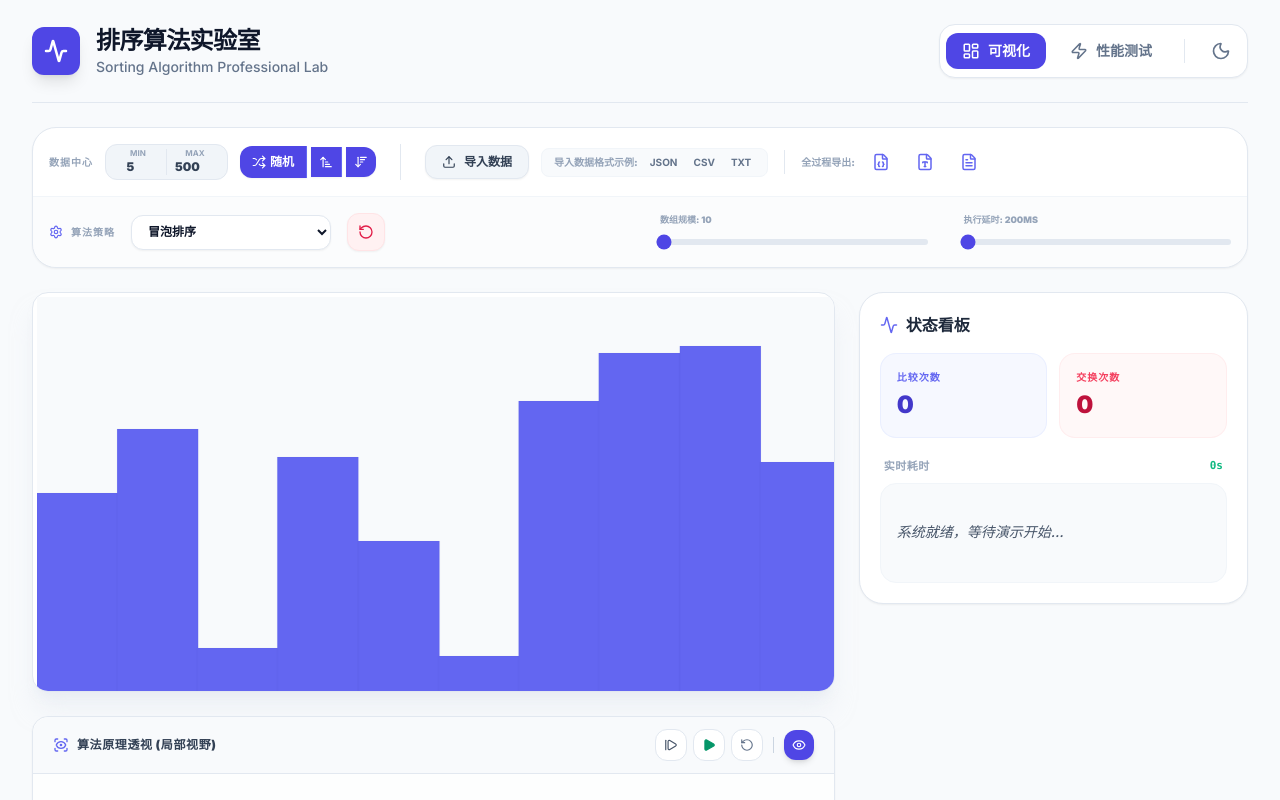
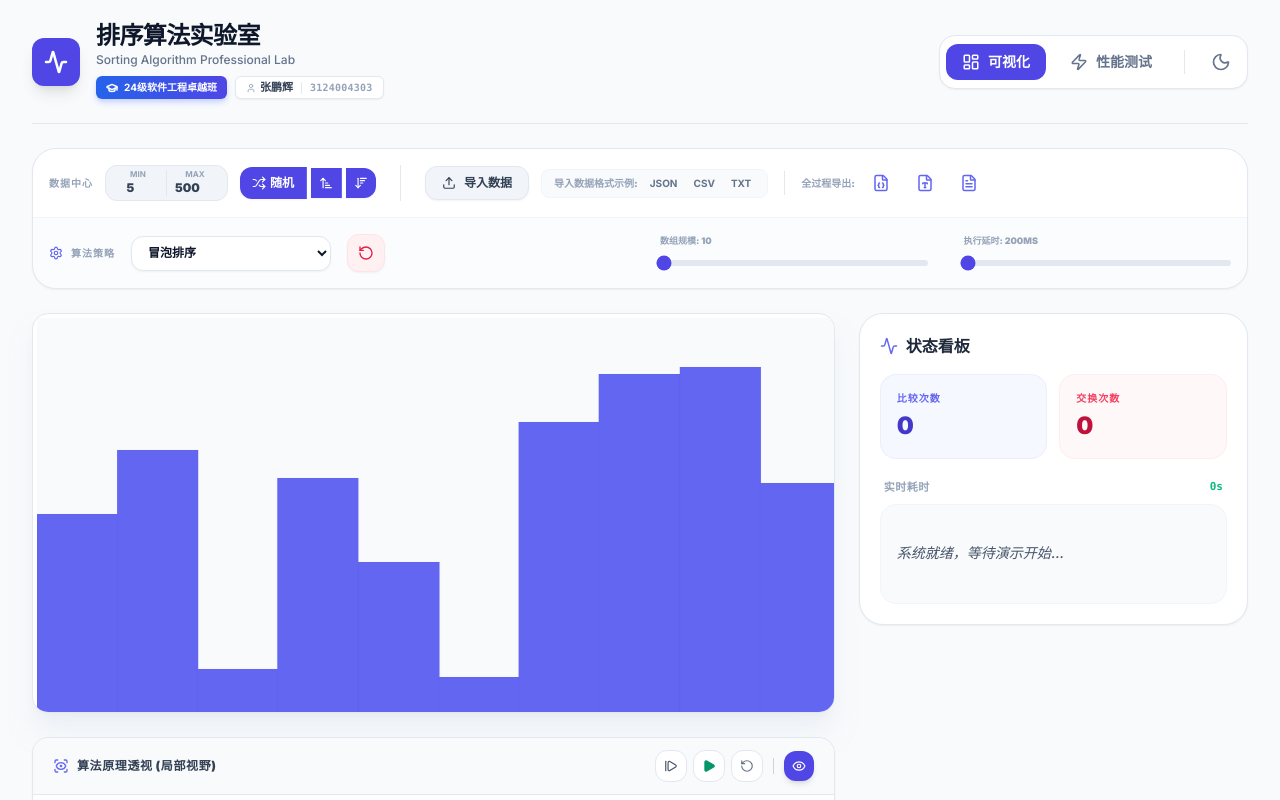
Before and after one commit to z-ph/sort, a React (Vite) app: page / in a window 1280 px wide. Shown: the top 800 px of the page. Built offline with nearby package versions, Linux system fonts and the light colour scheme.

Commit message:
feat: Add designer information to header
Introduces new icons and updates the header component to display designer information. This enhances the application's branding and attribution.

```diff
--- a/App.tsx
+++ b/App.tsx
@@ -7,7 +7,7 @@ import SortVisualizer from './components/SortVisualizer';
 import ConceptVisualizer from './components/ConceptVisualizer';
 import BenchmarkPage from './components/BenchmarkPage';
 import { ToastProvider, useToast } from './components/Toast';
-import { Sun, Moon, LayoutDashboard, Zap, Activity, Shuffle, Upload, Download, FileJson, FileType, FileText, Settings, RotateCcw, ArrowUpNarrowWide, ArrowDownWideNarrow } from 'lucide-react';
+import { Sun, Moon, LayoutDashboard, Zap, Activity, Shuffle, Upload, Download, FileJson, FileType, FileText, Settings, RotateCcw, ArrowUpNarrowWide, ArrowDownWideNarrow, User, GraduationCap } from 'lucide-react';
 
 export const getAlgorithmMetrics = (type: AlgorithmType) => {
   switch (type) {
@@ -272,13 +272,29 @@ const SortingLab: React.FC = () => {
             <div className="p-3 bg-indigo-600 rounded-xl text-white shadow-lg">
               <Activity size={24} strokeWidth={2.5} />
             </div>
-            <div>
-              <h1 className="text-2xl font-black text-slate-900 dark:text-white tracking-tight">排序算法实验室</h1>
-              <p className="text-sm text-slate-500 dark:text-slate-400 font-medium">Sorting Algorithm Professional Lab</p>
+            <div className="flex flex-col">
+              <h1 className="text-2xl font-black text-slate-900 dark:text-white tracking-tight leading-none mb-1">排序算法实验室</h1>
+              <p className="text-xs text-slate-500 dark:text-slate-400 font-medium mb-2">Sorting Algorithm Professional Lab</p>
+
+              {/* 设计者信息区域 */}
+              <div className="flex flex-wrap items-center gap-2 animate-in fade-in slide-in-from-left-4 duration-700">
+                <div className="bg-gradient-to-r from-blue-600 to-indigo-600 text-white text-[10px] px-2.5 py-1 rounded-md font-bold shadow-md shadow-indigo-200 dark:shadow-none flex items-center gap-1.5">
+                  <GraduationCap size={12} strokeWidth={3} />
+                  24级软件工程卓越班
+                </div>
+                <div className="flex items-center gap-2 bg-white dark:bg-slate-800 border border-slate-200 dark:border-slate-700 px-2.5 py-0.5 rounded-md shadow-sm">
+                   <div className="flex items-center gap-1">
+                      <User size={10} className="text-slate-400" />
+                      <span className="text-[11px] font-black text-slate-700 dark:text-slate-200">张鹏辉</span>
+                   </div>
+                   <span className="w-px h-3 bg-slate-200 dark:bg-slate-600"></span>
+                   <span className="text-[10px] font-mono font-bold text-slate-400 dark:text-slate-500 tracking-wide">3124004303</span>
+                </div>
+              </div>
             </div>
           </div>
 
-          <div className="flex items-center gap-2 bg-white dark:bg-slate-900 p-1.5 rounded-2xl border border-slate-200 dark:border-slate-800 shadow-sm">
+          <div className="flex items-center gap-2 bg-white dark:bg-slate-900 p-1.5 rounded-2xl border border-slate-200 dark:border-slate-800 shadow-sm self-start md:self-center">
             <button data-tooltip-bottom="可视化动画演示" onClick={() => setView('home')} className={`flex items-center gap-2 px-4 py-2 rounded-xl text-sm font-bold transition-all ${view === 'home' ? 'bg-indigo-600 text-white' : 'text-slate-500 hover:bg-slate-100 dark:hover:bg-slate-800'}`}>
               <LayoutDashboard size={18} />可视化
             </button>
```
